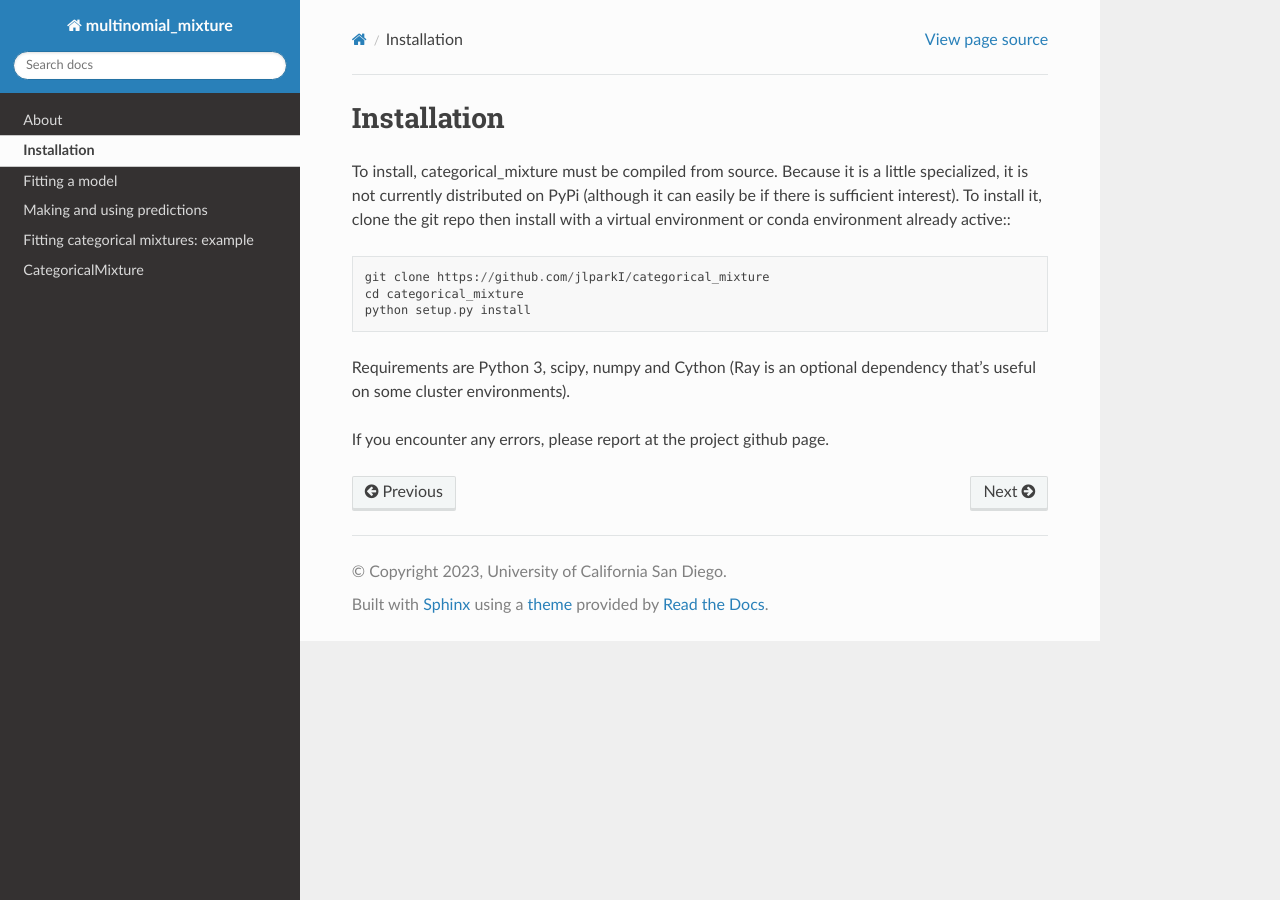
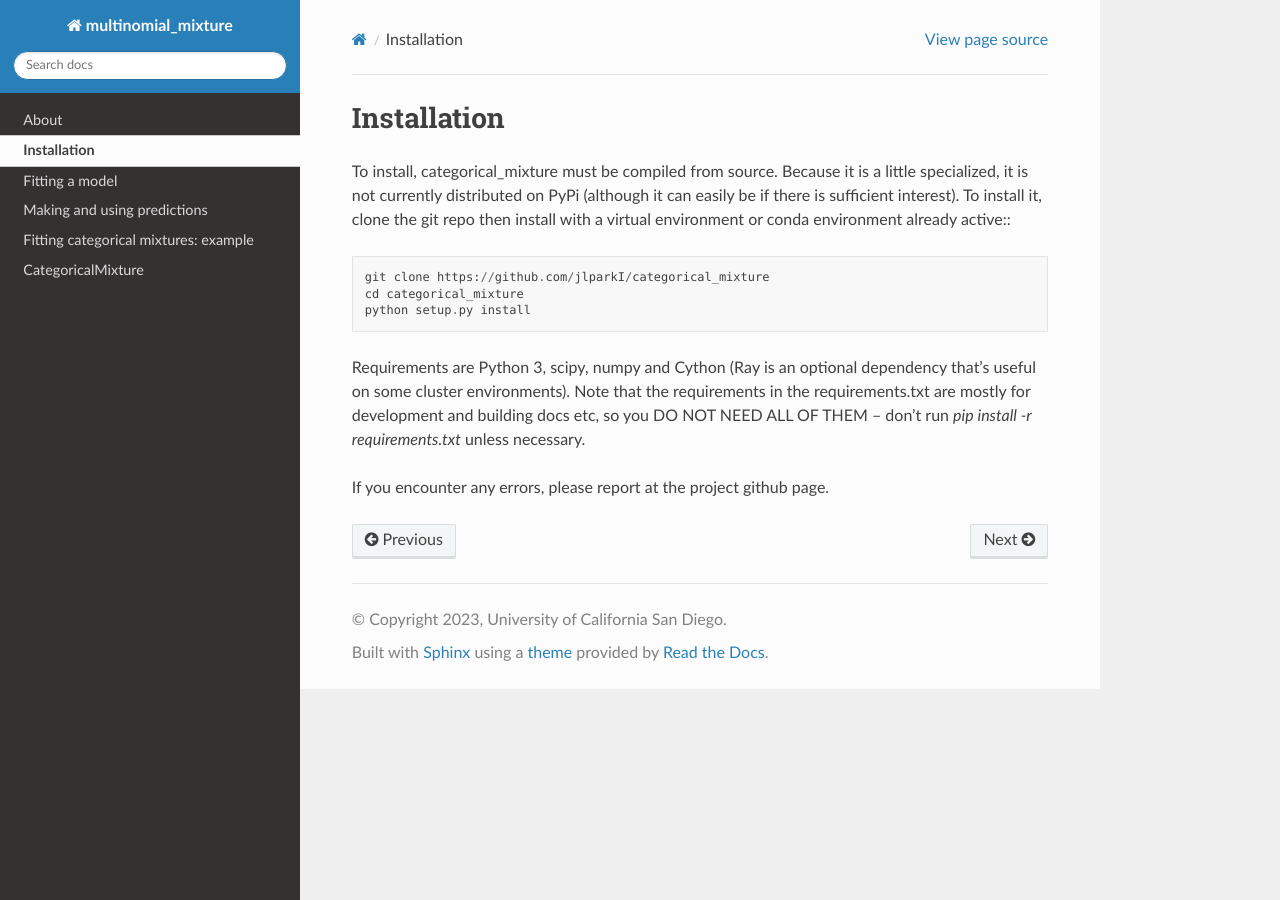
Before and after one commit to jlparkI/categorical_mixture, a Sphinx documentation site: the page built from docs/installation.rst, in a window 1280 px wide. Built offline with Sphinx 7.4.7 and the Read the Docs theme 2.0.0, drawn with Linux system fonts in a browser that asks for light colours.

Commit message:
Added requirements file; updated docs to clarify dependencies.

```diff
--- a/docs/installation.rst
+++ b/docs/installation.rst
@@ -12,6 +12,9 @@ environment already active:::
   python setup.py install
 
 Requirements are Python 3, scipy, numpy and Cython (Ray is an optional
-dependency that's useful on some cluster environments).
+dependency that's useful on some cluster environments). Note that the
+requirements in the requirements.txt are mostly for development and
+building docs etc, so you DO NOT NEED ALL OF THEM -- don't run
+`pip install -r requirements.txt` unless necessary.
 
 If you encounter any errors, please report at the project github page.
```
Also changed, not shown: requirements.txt (added, +139 -0 lines).
